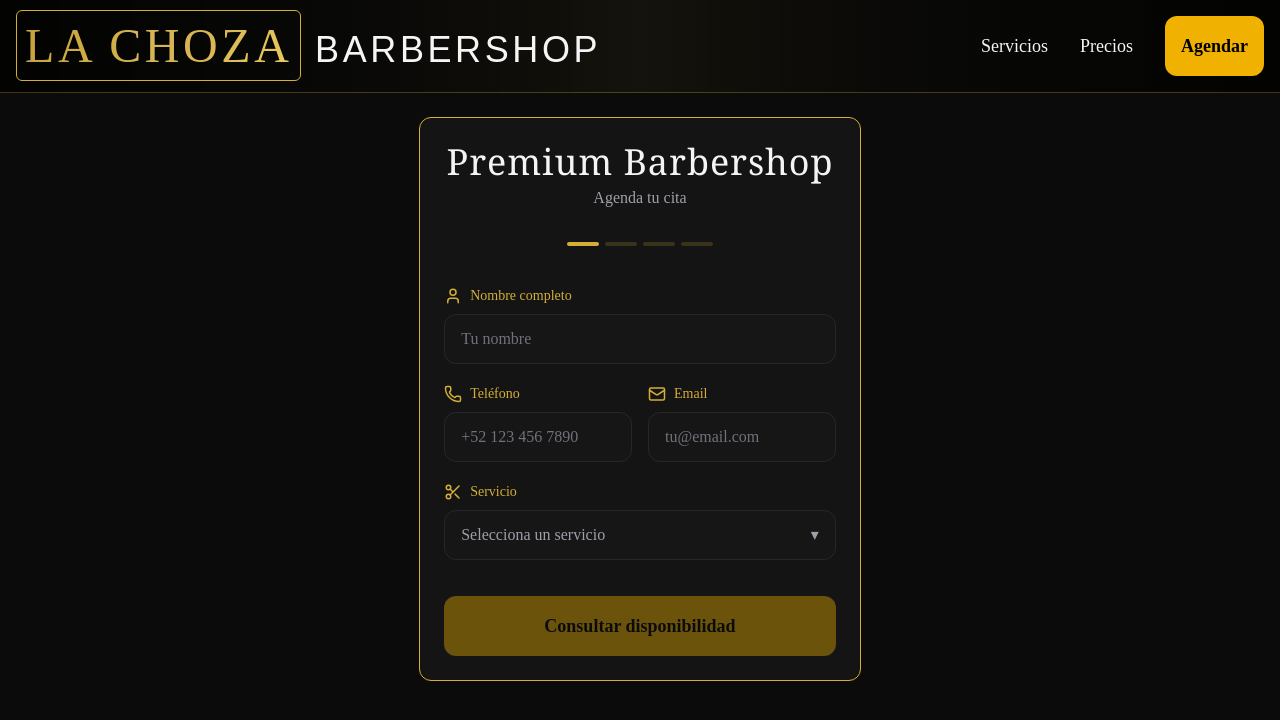
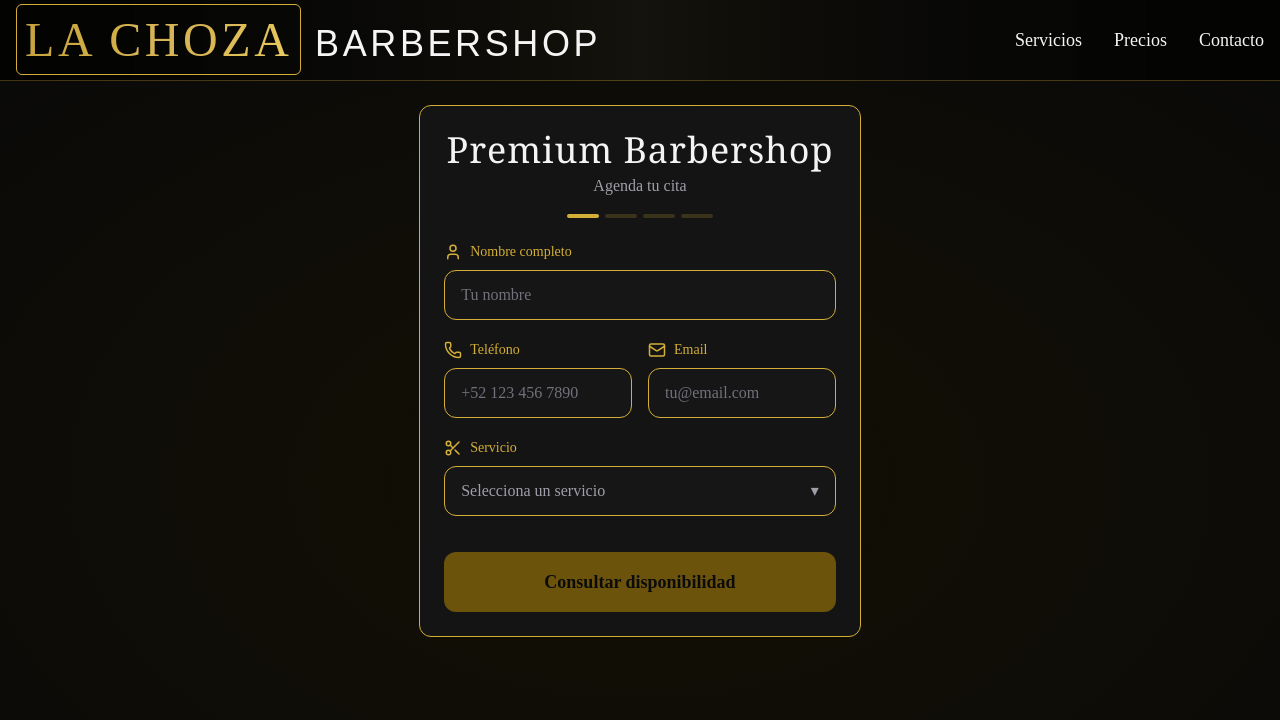
Before and after one commit to RaulSantosDev/appointment-scheduler-template, a React (Vite) app: page /schedule in a window 1280 px wide. Shown: the top 720 px of the page. Built offline with nearby package versions, Linux system fonts and the light colour scheme; a web font is replaced by a local one.

Commit message:
ui: adjust styling and layout for Hero, LandindingPage and Steps sections

```diff
--- a/src/components/layout/Header.tsx
+++ b/src/components/layout/Header.tsx
@@ -4,7 +4,7 @@ export default function Header() {
   return (
     <header className="w-full border-b border-primary/30 bg-linear-to-r from-[#010100d8] via-primary/5  to-[#010100d8] ">
 
-      <div className="max-w-7xl mx-auto px-4 py-4 flex items-center justify-between">
+      <div className="max-w-7xl max-h-30 mx-auto px-4 py-4 flex items-center justify-between">
 
 
         {/* Logo / Marca */}
@@ -31,7 +31,14 @@ export default function Header() {
             Precios
           </a>
           <a
-            href="#agendar"
+            href="#contacto"
+            className="text-text hover:text-primary transition"
+          >
+            Contacto
+          </a>
+          {/* <a
+
+            href="/schedule"
             className="
               w-full p-4 bg-yellow-500 text-black rounded-xl font-bold text-lg
               transition-all duration-300 transform active:scale-[0.98]
@@ -40,7 +47,7 @@ export default function Header() {
             "
           >
             Agendar
-          </a>
+          </a> */}
         </nav>
       </div>
 
--- a/src/components/scheduler/OneStep.tsx
+++ b/src/components/scheduler/OneStep.tsx
@@ -35,23 +35,23 @@ export default function StepOne({
 
   // Clases reutilizables para los inputs
   const inputClasses = `
-    w-full rounded-xl border border-zinc-800 bg-zinc-900/50 px-4 py-3 text-white
+    w-full rounded-xl border border-primary bg-zinc-900/50 px-4 py-3 text-white
     placeholder:text-zinc-500 transition-all duration-200
-    focus:border-yellow-500 focus:outline-none focus:ring-1 focus:ring-yellow-500
+    focus:border-yellow-500 focus:outline-none focus:ring-1 focus:ring-yellow-500 [&:-webkit-autofill]:shadow-[0_0_0_1000px_#141414_inset] [&:-webkit-autofill]:[-webkit-text-fill-color:white]
   `
   const labelClasses = "flex items-center gap-2 text-primary text-sm font-medium mb-2"
 
 
   return (
-    <section className="max-w-md mx-auto bg-transparent text-zinc-100 ">
+    <section className="max-w-md mx-auto bg-transparent text-zinc-100  ">
       {/* Header Estilo Premium */}
-      <div className="text-center mb-8">
+      <div className="text-center mb-4">
         <h1 className="text-4xl font-serif mb-1 tracking-wide">Premium Barbershop</h1>
         <p className="text-zinc-400 font-light">Agenda tu cita</p>
       </div>
 
       {/* Indicador de Pasos */}
-      <div className="flex gap-1.5 mb-10 justify-center">
+      <div className="flex gap-1.5 mb-6 justify-center">
         {[1, 2, 3, 4].map((step) => (
           <div
             key={step}
--- a/src/components/scheduler/StepThree.tsx
+++ b/src/components/scheduler/StepThree.tsx
@@ -61,13 +61,13 @@ export default function StepThree({
     <section className="max-w-md mx-auto text-white">
 
       {/* Encabezado Estilo Premium */}
-      <div className="text-center mb-8">
+      <div className="text-center mb-4">
         <h2 className="text-4xl font-serif mb-2 tracking-tight">Confirma tu cita</h2>
         <p className="text-zinc-500 text-sm">Revisa los detalles antes de confirmar</p>
       </div>
 
       {/* Indicador de Pasos */}
-      <div className="flex gap-1.5 mb-10 justify-center">
+      <div className="flex gap-1.5 mb-6 justify-center">
         {[1, 2, 3, 4].map((step) => (
           <div
             key={step}
--- a/src/components/scheduler/StepTwo.tsx
+++ b/src/components/scheduler/StepTwo.tsx
@@ -53,13 +53,13 @@ export default function StepTwo({
   return (
     <section className="max-w-md mx-auto text-white">
       {/* Encabezado Principal */}
-      <div className="text-center mb-8">
+      <div className="text-center mb-4">
         <h1 className="text-4xl font-serif mb-1 tracking-wide">Premium Barbershop</h1>
         <p className="text-zinc-400 font-light">Agenda tu cita</p>
       </div>
 
       {/* Indicador de Pasos */}
-      <div className="flex gap-1.5 mb-10 justify-center">
+      <div className="flex gap-1.5 mb-6 justify-center">
         {[1, 2, 3, 4].map((step) => (
           <div
             key={step}
@@ -97,14 +97,13 @@ export default function StepTwo({
 
       { draft.date ?
         <p className="flex items-center text-xl gap-2 text-primary font-medium mb-3 uppercase tracking-widest justify-center">
-
             <span className=" font-serif italic">{getDayWeek(draft.date)}</span>
             <span>{ convertDateFormat(draft.date)}</span>
         </p> : ""
       }
 
       {/* Título de sección de horarios */}
-      <div className="mb-6">
+      <div className="mb-4">
         <p className="text-[10px] tracking-[0.2em] text-zinc-500 font-bold uppercase text-center mb-4">
           Horarios disponibles
         </p>
--- a/src/components/sections/LandingPage.tsx
+++ b/src/components/sections/LandingPage.tsx
@@ -1,30 +1,32 @@
 import { motion } from 'framer-motion';
-import { Scissors, Calendar, Clock, Star, ArrowRight, Settings } from 'lucide-react';
-import { Button } from '../../components/ui/button';
+import { Scissors, Calendar, Clock, Star, ArrowRight, Settings, User } from 'lucide-react';
+import { Button } from '../../components/ui/Button';
 import { useNavigate } from 'react-router-dom';
 export function LandingPage() {
   const navigate = useNavigate();
   const features = [{
-    icon: Calendar,
-    title: 'Reservas en tiempo real',
-    description: 'Consulta disponibilidad instantánea y agenda tu cita en segundos'
+    icon: Star,
+    title: 'Atencion',
+    description: 'Experiencia Premium.'
   }, {
     icon: Clock,
-    title: 'Integración con Google Calendar',
-    description: 'Sincronización automática con tu calendario de eventos'
+    title: 'Horario de atencion',
+    description: '8:00 am a 7:00 pm.'
   }, {
-    icon: Star,
-    title: 'Experiencia premium',
-    description: 'Interfaz moderna y profesional para tu negocio'
+    icon: User,
+    title: 'Contacto',
+    description: 'Marcos Tun',
+    Cel:  "📲 WhatsApp"
   }];
   return <div className="min-h-screen bg-background overflow-hidden">
       {/* Hero Section */}
 
-      <div className="h-px w-full bg-gradient-to-r from-transparent via-primary to-transparent  border-none" />
+      <div className="h-px w-full bg-gradient-to-r from-transparent via-primary to-transparent  border-none"  id='contacto'/>
+
 
       {/* Features Section */}
-      <section className="py-20 relative">
-        <div className="absolute inset-0 bg-gradient-to-b from-background via-secondary/20 to-background" />
+      <div className='bg-radial from-[#161200bd] from-1% to-[#07060033] opacity-100'>
+        <section className="py-10 relative">
 
           <div className="container mx-auto px-4 sm:px-6 lg:px-8 relative z-10">
             <motion.div initial={{
@@ -46,7 +48,7 @@ export function LandingPage() {
               </p>
             </motion.div>
 
-          <div className="grid md:grid-cols-3 gap-8">
+            <div className="grid md:grid-cols-3 gap-8" >
               {features.map((feature, index) => <motion.div key={feature.title} initial={{
                   opacity: 0,
                   y: 30
@@ -67,8 +69,9 @@ export function LandingPage() {
                         <h3 className="text-xl font-display text-foreground mb-3">
                           {feature.title}
                         </h3>
-                  <p className="text-muted-foreground">
+                        <p className="text-primary text-4xl">
                           {feature.description}
+                          <p className='text-2xl'><a href="wa.link/3skshn">{feature.Cel}</a></p>
                         </p>
                       </div>
                 </motion.div>)}
@@ -94,18 +97,17 @@ export function LandingPage() {
 
               <div className="relative z-10">
                 <h2 className="text-3xl sm:text-4xl font-display text-foreground mb-4">
-                ¿Listo para modernizar tu barbería?
+                  Ven a visitarnos
                 </h2>
                 <p className="text-muted-foreground mb-8 max-w-xl mx-auto">
-                Integra nuestro sistema de reservas en tu sitio web en minutos.
-                Sin complicaciones, sin código.
+                  Lorem ipsum dolor sit, amet consectetur adipisicing elit. Quaerat corrupti fugit laborum quae provident placeat culpa doloremque molestias. Vero officiis sed expedita harum fugit minima molestiae dicta consequatur eaque incidunt.
                 </p>
                 <div className="flex flex-col sm:flex-row gap-4 justify-center">
-                <Button  onClick={() => navigate('/booking')}>
-                  Probar ahora
+                  <Button  onClick={() => navigate('/schedule')}>
+                    Agendar
                   </Button>
                   <Button variant="outline"  onClick={() => navigate('/admin')}>
-                  Ver demostración
+                    Ver Galería de imagenes
                   </Button>
                 </div>
               </div>
@@ -113,7 +115,7 @@ export function LandingPage() {
           </div>
         </section>
 
-
+      </div>
 
     </div>;
 }
--- a/src/pages/Schedule.tsx
+++ b/src/pages/Schedule.tsx
@@ -33,7 +33,7 @@ export default function Schedule() {
 
     <>
       <Header/>
-      <main className="min-h-screen bg-background text-foreground">
+      <main className="min-h-screen bg-background text-foreground bg-radial from-[#161200bd] from-1% to-[#07060033] opacity-100">
         <section className="max-w-3xl mx-auto py-6 px-4">
 
           {/* Header */}
```
Also changed, not shown: src/components/sections/Hero.tsx (+17 -11 lines). Lines whose indentation alone changed are shown as unchanged.
